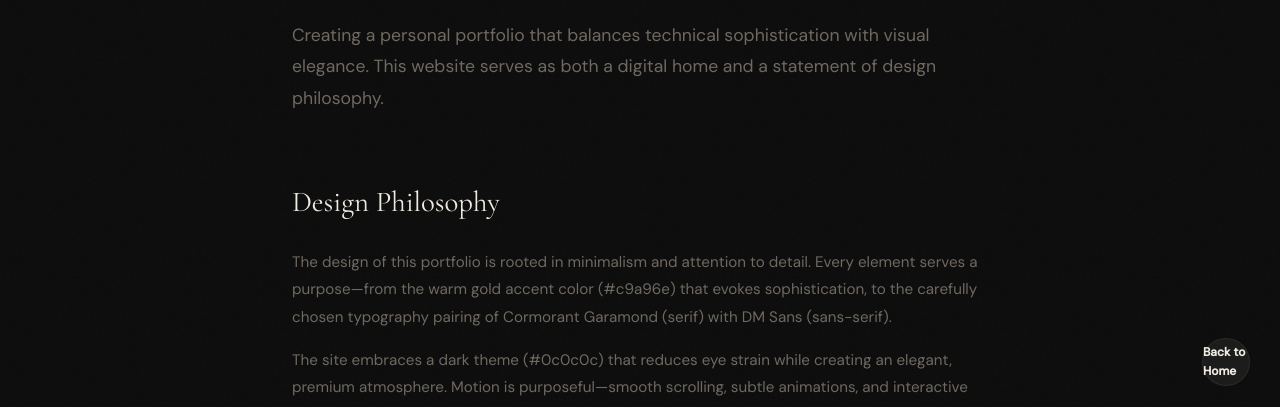
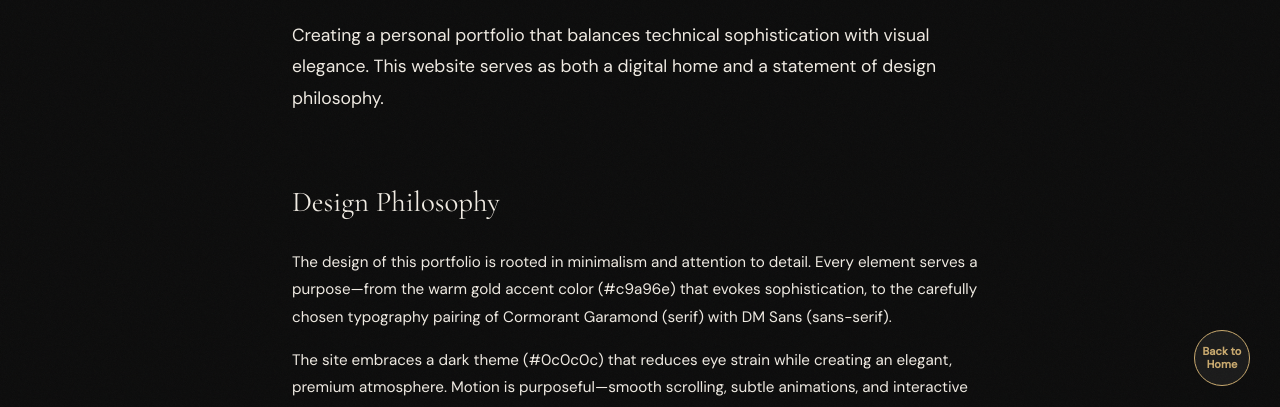
Before and after one commit to YBG-Chinmay/Personal-site, a website: page portfolio-design.html in a window 1280 px wide. Shown: the part 384-791 px from the top of the page. Drawn offline with nearby package versions, Linux system fonts and the light colour scheme; a script that the page names is missing.

Commit message:
Brighten text on portfolio design page, improve back button styling
- Change all body text from muted to bright white
- Make back-to-home button larger with golden border and text
- Improve button readability and visual hierarchy

Co-Authored-By: Claude Haiku 4.5 <noreply@anthropic.com>

```diff
--- a/portfolio-design.css
+++ b/portfolio-design.css
@@ -68,7 +68,7 @@
 .portfolio-intro {
   font-size: 1.1rem;
   line-height: 1.8;
-  color: var(--text-muted);
+  color: var(--text);
   margin-bottom: 3rem;
   max-width: 650px;
 }
@@ -109,7 +109,7 @@
 .portfolio-section p {
   font-size: 0.95rem;
   line-height: 1.8;
-  color: var(--text-muted);
+  color: var(--text);
   margin-bottom: 1rem;
 }
 
@@ -141,7 +141,7 @@
   list-style: none;
   font-size: 0.85rem;
   line-height: 1.8;
-  color: var(--text-muted);
+  color: var(--text);
 }
 
 .tech-card li {
@@ -215,7 +215,7 @@
   list-style: none;
   font-size: 0.95rem;
   line-height: 2;
-  color: var(--text-muted);
+  color: var(--text);
 }
 
 .learnings-list li {
@@ -240,7 +240,7 @@
   text-align: center;
   font-size: 1rem;
   line-height: 1.8;
-  color: var(--text-muted);
+  color: var(--text);
 }
 
 .cta-link {
@@ -280,16 +280,18 @@
   display: inline-flex;
   align-items: center;
   justify-content: center;
-  width: 48px;
-  height: 48px;
+  width: 56px;
+  height: 56px;
   background: var(--bg-elevated);
-  border: 1px solid var(--border);
+  border: 1px solid var(--accent);
   border-radius: 50%;
-  font-size: 12px;
+  font-size: 11px;
   font-weight: 600;
-  color: var(--text);
+  color: var(--accent);
   text-decoration: none;
   transition: all 0.3s var(--ease-out);
+  text-align: center;
+  line-height: 1.2;
 }
 
 .back-link:hover {
```
